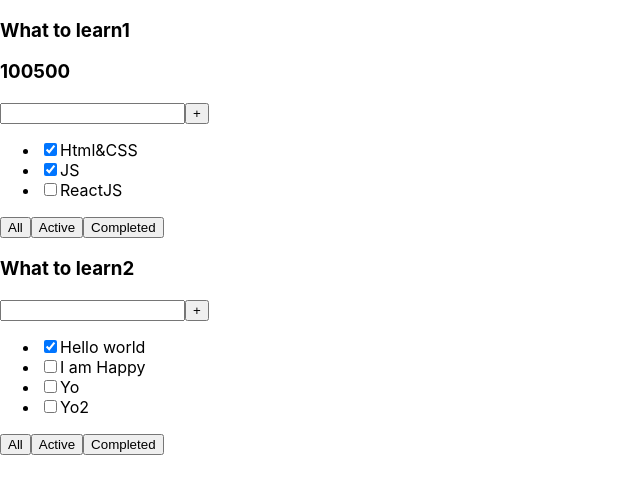
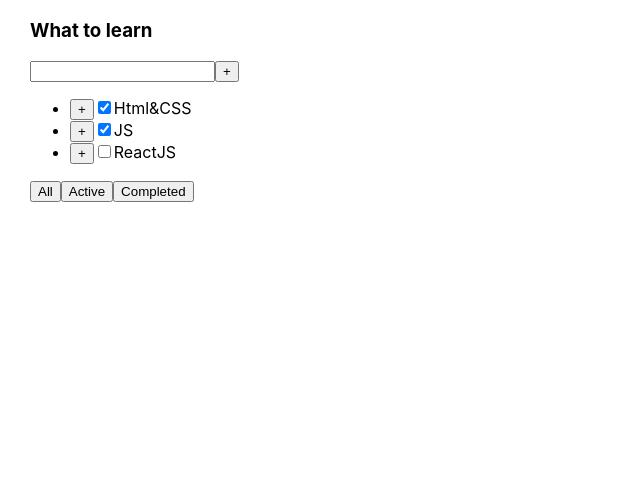
Before and after one commit to NatKhomich/todolist, a React (Create React App) app: page / in a window 1280 px wide. Shown: the top 494 px of the page, without its empty margins (0-640 px from the left). Built offline with nearby package versions, Linux system fonts and the light colour scheme.

Commit message:
second lesson monday

```diff
--- a/src/App.tsx
+++ b/src/App.tsx
@@ -1,26 +1,53 @@
-import React from 'react';
+import React, {useState} from 'react';
 import './App.css';
 import {Todolist} from "./Todolist";
+import {releaseAllKeys} from '@testing-library/user-event/dist/keyboard/keyboardImplementation';
 
 function App() {
-    const heading1 = 'What to learn1'
 
-    const tasks1 = [
+    /*let tasks1 = [
         { id: 1, title: 'Html&CSS', isDone: true},
         { id: 2, title: 'JS', isDone: true},
         { id: 3, title: 'ReactJS', isDone: false},
-    ]
-    const tasks2 = [
-        { id: 1, title: 'Hello world', isDone: true},
-        { id: 2, title: 'I am Happy', isDone: false},
-        { id: 3, title: 'Yo', isDone: false},
-        { id: 4, title: 'Yo2', isDone: false}
-    ]
+    ]*/
+
+    let [tasks1, setTasks] = useState(
+        [
+            { id: 1, title: 'Html&CSS', isDone: true},
+            { id: 2, title: 'JS', isDone: true},
+            { id: 3, title: 'ReactJS', isDone: false},
+        ]
+    )
+
+    let [filterValue, setFilterValue] = useState( 'All' )
+
+    const removeTask = (taskId: number) => {
+        setTasks( tasks1.filter( (el)=> el.id !== taskId))
+        /*tasks1 = tasks1.filter( (el) => el.id !== taskId )
+        setTasks(tasks1)*/
+    }
+    const filterTask = (buttonName: string) => {
+        setFilterValue(buttonName)
+    }
+
+    let filteredTasks = tasks1
+    if (filterValue === 'Active') {
+        filteredTasks = tasks1.filter( el => el.isDone )
+    }
+    if (filterValue === 'Completed') {
+        filteredTasks = tasks1.filter( el => !el.isDone )
+    }
+    if (filterValue === 'All') {
+        filteredTasks = tasks1
+    }
 
     return (
         <>
-            <Todolist heading = {heading1} body = {100500} tasks = {tasks1}/>
-            <Todolist heading = {'What to learn2'} tasks = {tasks2}/>
+            <Todolist title = 'What to learn'
+                      tasks = {filteredTasks}
+                      removeTask = {removeTask}
+                      filterTask = {filterTask}
+            />
         </>
         )
 }
--- a/src/Todolist.tsx
+++ b/src/Todolist.tsx
@@ -1,47 +1,45 @@
-import React from "react";
+import React from 'react';
 
-type PropsTypeHeading = {
-    heading: string;
-    body?: number;
-    tasks: TaskType[] //Array <PropsTypeTasks>
-}
-
-type TaskType = {
+type TasksType = {
     id: number,
     title: string,
     isDone: boolean
 }
 
-export const Todolist = (props: PropsTypeHeading) => {
-    const tasksMap = props.tasks.map((el ) => {
-        return(
-            <li>
-                <input type="checkbox" checked={el.isDone}/>
-                <span>{el.title}</span>
-            </li>
-        )
-    })
-    return (
+type TodolistPropsType = {
+    title: string;
+    tasks: Array <TasksType>
+    removeTask: (taskId: number)=> void
+    filterTask: (buttonName: string) => void
+}
+
+export const Todolist = (props: TodolistPropsType) => {
+
+       return (
         <div>
             <div>
-                <h3>{props.heading}</h3>
-                <h3>{props.body}</h3>
+                <h3>{props.title}</h3>
                 <div>
                     <input/>
                     <button>+</button>
                 </div>
                 <ul>
-                    {tasksMap}
-                    {/*<li><input type="checkbox" checked={props.tasks[0].isDone}/> <span>{props.tasks[0].title}</span></li>
-                    <li><input type="checkbox" checked={props.tasks[1].isDone}/> <span>{props.tasks[1].title}</span></li>
-                    <li><input type="checkbox" checked={props.tasks[2].isDone}/> <span>{props.tasks[2].title}</span></li>
-                    <li><input type="checkbox" checked={props.tasks[3].isDone}/> <span>{props.tasks[3].title}</span></li>*/}
+                    {props.tasks.map(el => {
+                        return (
+                            <li key={el.id}>
+                                <button onClick={ () => props.removeTask(el.id) }> + </button>
+                                <input type="checkbox" checked={el.isDone}/>
+                                <span>{el.title}</span>
+                            </li>
+                        )
+                    })}
+                   {/* <li><input type="checkbox" checked={props.tasks[0].isDone}/> <span>{props.tasks[0].title}</span></li>*/}
 
                 </ul>
                 <div>
-                    <button>All</button>
-                    <button>Active</button>
-                    <button>Completed</button>
+                    <button onClick={ ()=> props.filterTask('All') }>All</button>
+                    <button onClick={ ()=> props.filterTask('Active') }>Active</button>
+                    <button onClick={ ()=> props.filterTask('Completed') }>Completed</button>
                 </div>
             </div>
         </div>
--- a/src/index.css
+++ b/src/index.css
@@ -1,10 +1,11 @@
 body {
-  margin: 0;
+
   font-family: -apple-system, BlinkMacSystemFont, 'Segoe UI', 'Roboto', 'Oxygen',
     'Ubuntu', 'Cantarell', 'Fira Sans', 'Droid Sans', 'Helvetica Neue',
     sans-serif;
   -webkit-font-smoothing: antialiased;
   -moz-osx-font-smoothing: grayscale;
+  margin-left: 30px;
 }
 
 code {
```
